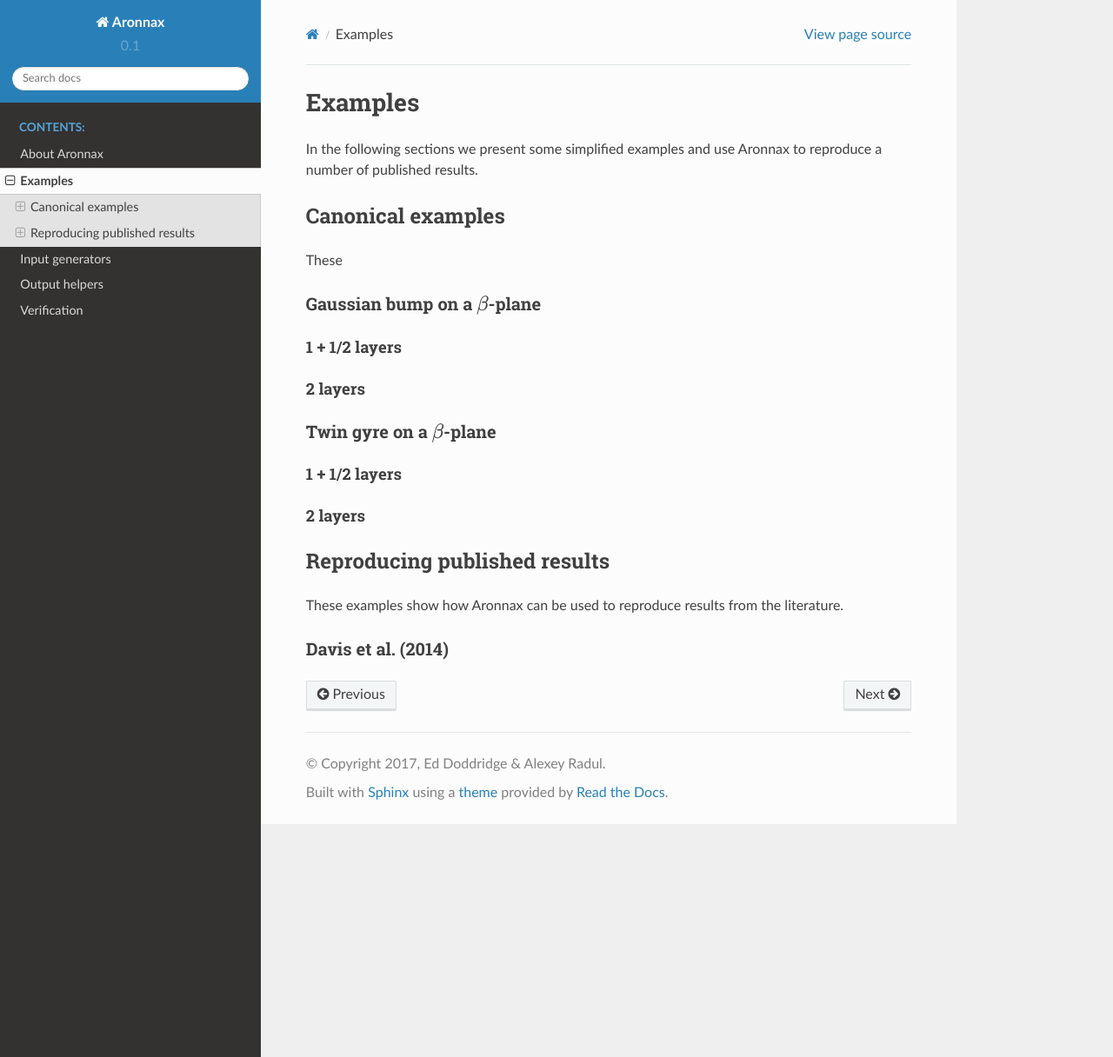
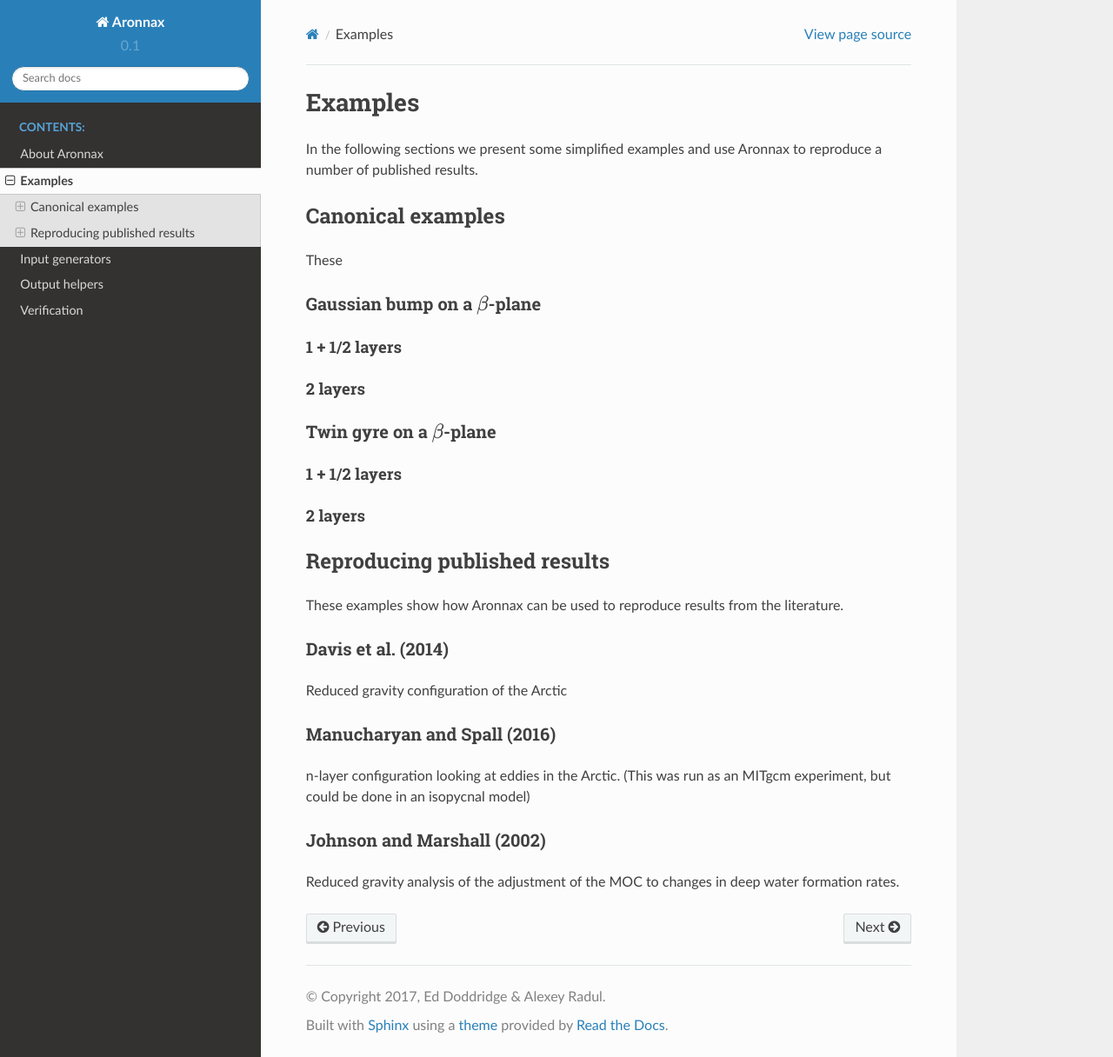
Before and after one commit to edoddridge/aronnax, a Sphinx documentation site: the page built from docs/examples.rst, in a window 1280 px wide and 1216 px high. Shown: the whole window at 87% size. Built offline with Sphinx 7.4.7 and the Read the Docs theme 2.0.0, drawn with Linux system fonts in a browser that asks for light colours.

Commit message:
add papers that will be reproduced

```diff
--- a/docs/examples.rst
+++ b/docs/examples.rst
@@ -38,3 +38,14 @@
 
 Davis et al. (2014)
 ---------------------
+Reduced gravity configuration of the Arctic
+
+
+Manucharyan and Spall (2016)
+-----------------------------
+n-layer configuration looking at eddies in the Arctic. (This was run as an MITgcm experiment, but could be done in an isopycnal model)
+
+
+Johnson and Marshall (2002)
+----------------------------
+Reduced gravity analysis of the adjustment of the MOC to changes in deep water formation rates.
```
